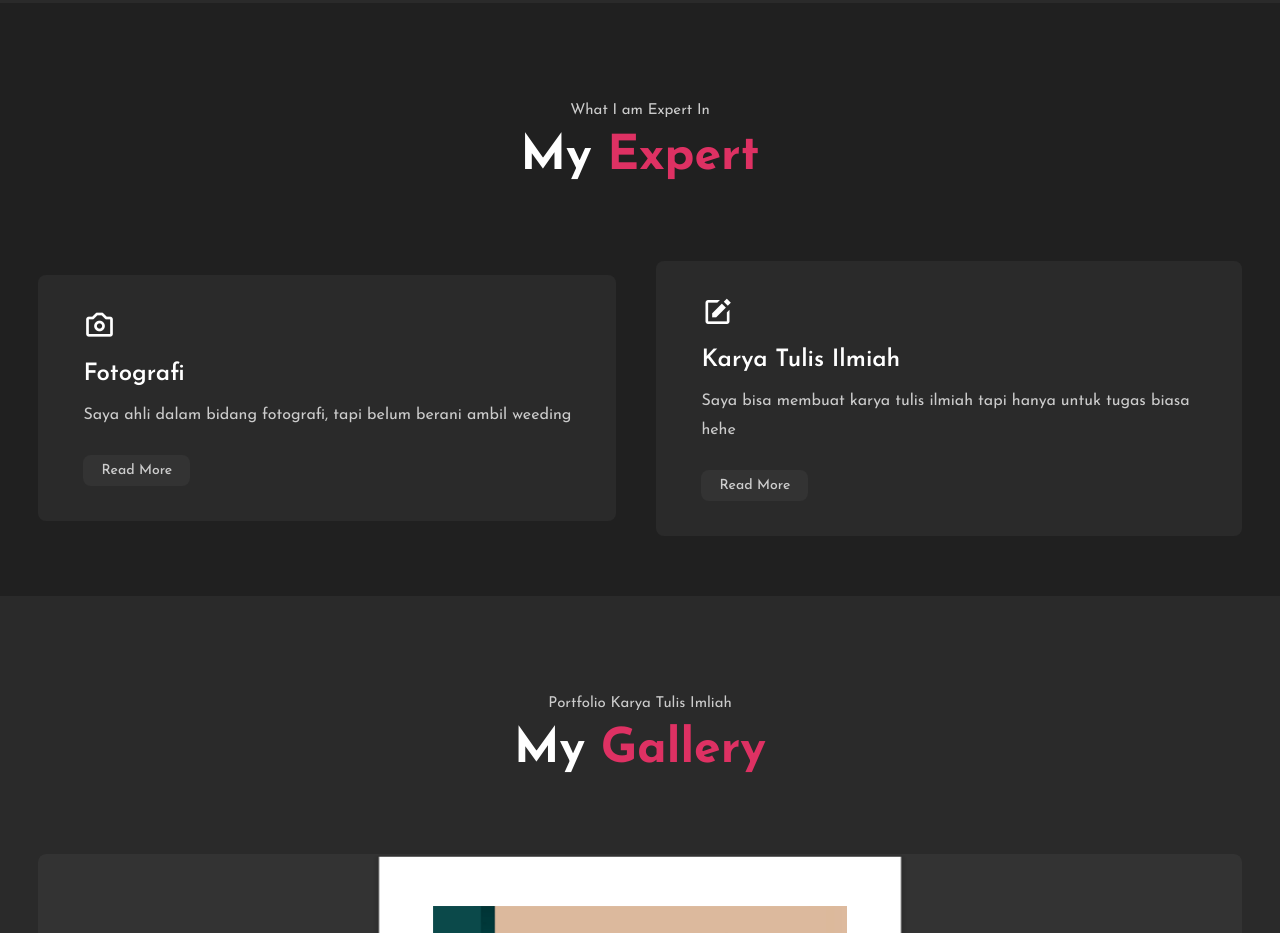
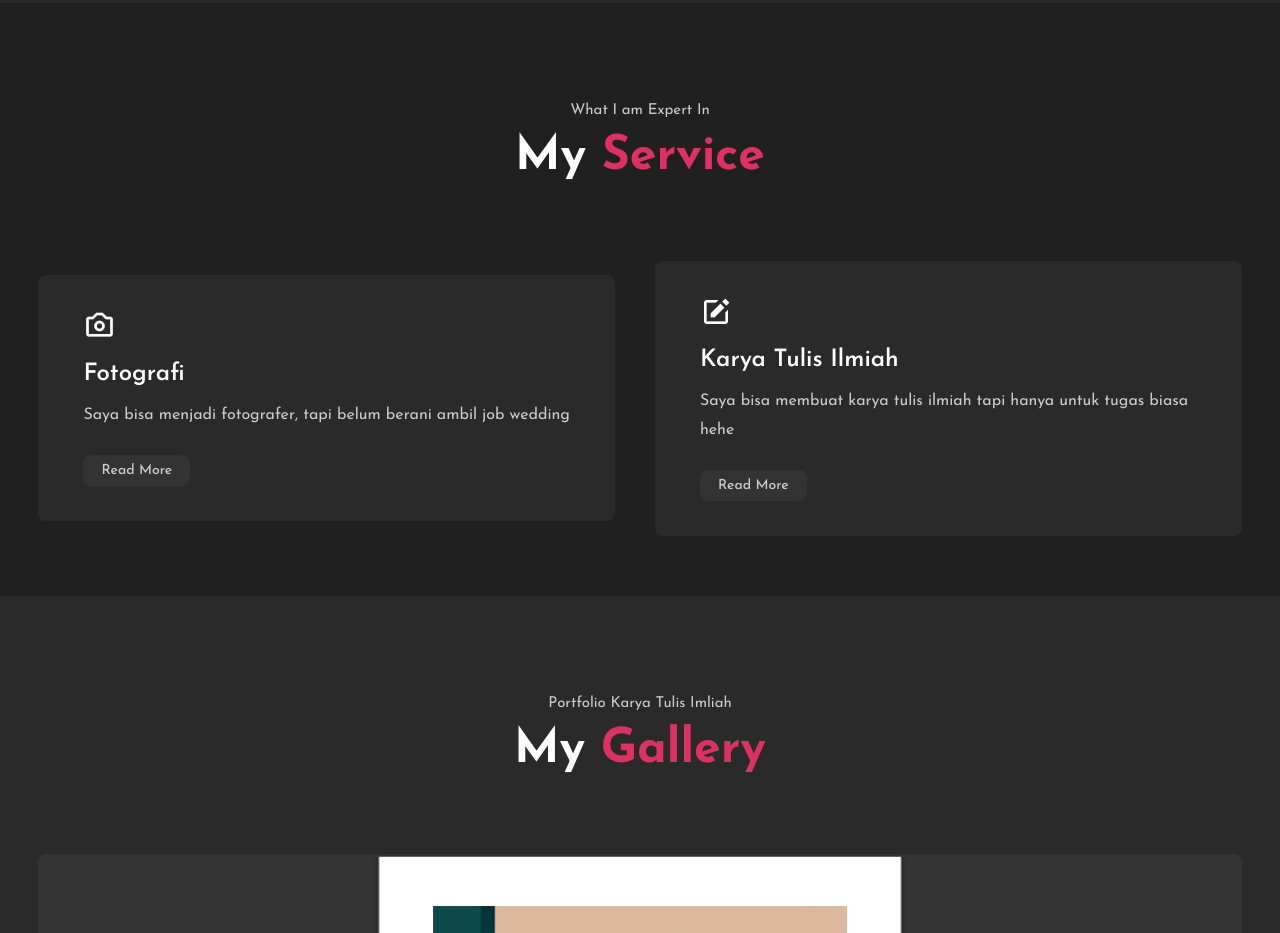
Before and after one commit to amzapictures/amzapictures.github.io, a plain HTML site: page index.html in a window 1280 px wide. Shown: the part 1600-2533 px from the top of the page. Drawn offline with nearby package versions, Linux system fonts and the light colour scheme.

Commit message:
Update index.html

```diff
--- a/index.html
+++ b/index.html
@@ -56,7 +56,7 @@
 <section class="services" id="services">
 	<div class="main-text">
 		<p>What I am Expert In</p>
-		<h2>My <span>Expert</span></h2>
+		<h2>My <span>Service</span></h2>
 	</div>
 	<div class="services-content">
 		<div class="box">
@@ -64,7 +64,7 @@
 				<i class='bx bx-camera'></i>
 			</div>
 			<h3>Fotografi</h3>
-			<p> Saya ahli dalam bidang fotografi, tapi belum berani ambil weeding</p>
+			<p> Saya bisa menjadi fotografer, tapi belum berani ambil job wedding</p>
 			<a href="https://drive.google.com/drive/folders/1FJylbn9_dOeSM6gARubytJ07IMEQjNP2?usp=drive_link"class="read">Read More</a>
 		</div>
 
```
